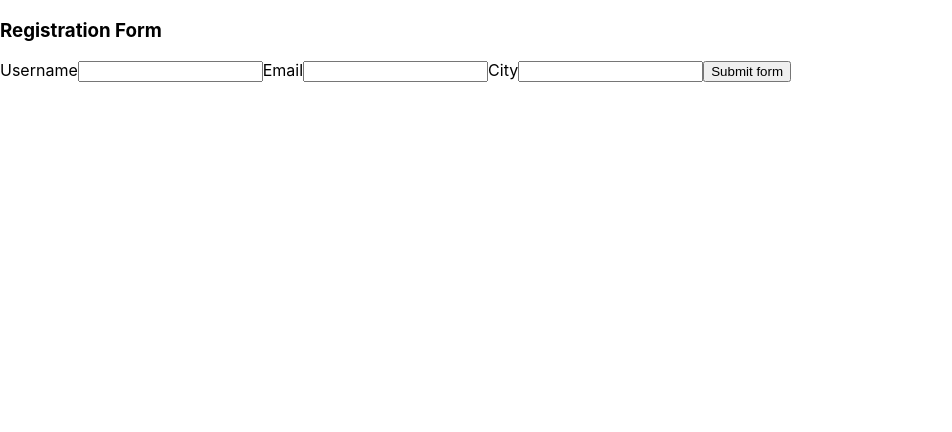
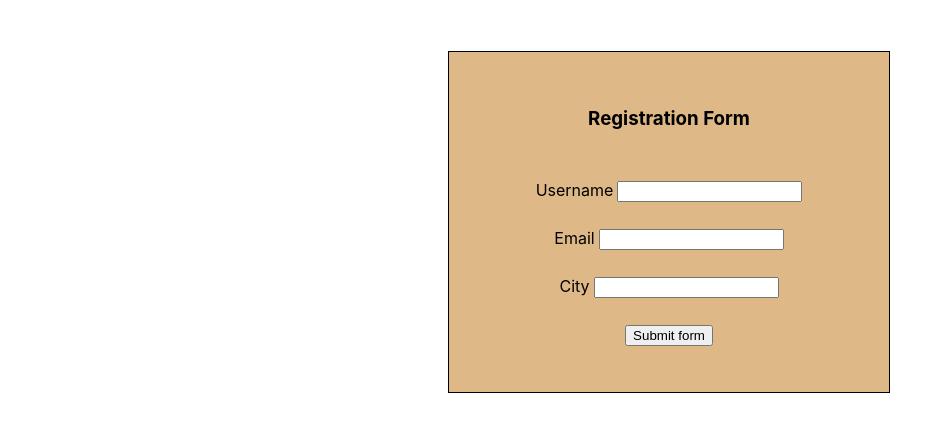
Before and after one commit to chetan1235/react_app_demo, a React (Create React App) app: page / in a window 1280 px wide. Shown: the top 432 px of the page, without its empty margins (0-952 px from the left). Built offline with nearby package versions, Linux system fonts and the light colour scheme.

Commit message:
register form

```diff
--- a/src/App.js
+++ b/src/App.js
@@ -1,11 +1,14 @@
 //import Information from "./Information";
 //import FirstClassComponent from "./FirstClassComponent";
 //import FirstComponent from "./FirstComponent";
-import Register from "./Register";
+//import ControlComponentRegister from "./ControlComponentRegister";
+import UnControlComponentRegister from "./UnControlComponentRegister";
+
 function App(){
 
   return (
-    <Register></Register>
+
+    <UnControlComponentRegister></UnControlComponentRegister>
   );
 
 }
--- /dev/null
+++ b/src/ControlComponentRegister.js
@@ -0,0 +1,62 @@
+import React, { Component } from "react";
+
+class ControlComponentRegister extends Component{
+    constructor(props){
+        super(props);
+        this.state = {
+            username : '',
+            email : '',
+            city : ''
+        }
+        this.changeUsername = this.changeUsername.bind(this);
+        this.changeEmail = this.changeEmail.bind(this);
+        this.changeCity = this.changeCity.bind(this);
+    }
+
+    changeUsername(e){
+        this.setState({
+            username : e.target.value
+        })
+    }
+
+    changeEmail(e){
+        this.setState({
+            email: e.target.value
+        })
+    }
+
+    changeCity(e){
+        this.setState({
+            city: e.target.value
+        })
+    }
+
+    render(){
+       // console.log(ref);
+
+        return (
+            <div>
+                <h3>Registration Form</h3>
+                <label>Username</label>
+                <input type="text" name="username" onChange={ this.changeUsername }  value={ this.state.username}/>
+                <label>Email</label>
+                <input type="text" name="email" onChange={ this.changeEmail}  value={ this.state.email }/>
+                <label>City</label>
+                <input type="text" name="city" onChange={ this.changeCity } value={ this.state.city } />
+                <button>Submit form</button>
+                <h5>Username: { this.state.username}</h5>
+                <h5>Email: { this.state.email}</h5>
+                <h5>City: { this.state.city}</h5>
+
+            </div>
+
+        )
+
+
+
+    }
+
+}
+
+
+export default ControlComponentRegister;
--- /dev/null
+++ b/src/UnControlComponentRegister.js
@@ -0,0 +1,55 @@
+import React, { Component } from "react";
+import './register.css';
+class UnControlComponentRegister extends Component{
+    constructor(props){
+        super(props);
+        this.username = React.createRef();
+        this.email = React.createRef();
+        this.city = React.createRef();
+        this.handleSubmit = this.handleSubmit.bind(this);
+    }
+
+    handleSubmit(){
+        const userInfo ={
+            username : this.username.current.value,
+            email: this.email.current.value,
+            city: this.city.current.value
+        }
+        console.log(userInfo);
+    }
+
+
+    render(){
+       // console.log(ref);
+
+        return (
+            <div className="main">
+            <div className="register_form">
+                <h3>Registration Form</h3>
+                <div><label>Username</label>
+                <input type="text" name="username" ref={ this.username } />
+                </div>
+                <div>
+                <label>Email</label>
+                <input type="text" name="email" ref={ this.email } />
+                </div>
+                <div>
+                <label>City</label>
+                <input type="text" name="city" ref={ this.city } />
+                </div>
+                <div>
+                <button onClick={ this.handleSubmit }>Submit form</button>
+                </div>
+            </div>
+            </div>
+
+        )
+
+
+
+    }
+
+}
+
+
+export default UnControlComponentRegister;
--- /dev/null
+++ b/src/register.css
@@ -0,0 +1,18 @@
+.register_form{
+    width: 400px;
+    height: 300px;
+    margin-left: 35%;
+    margin-top: 4%;
+    border: 1px solid;
+    padding: 20px;
+    text-align: center;
+    line-height: 3;
+    background-color: burlywood;
+}
+.main{
+    position: relative;
+}
+.register_form label{
+    margin-right: 4px;
+    text-align: left;
+}
```
Also changed, not shown: src/FirstComponent.js (+11 -0 lines).
